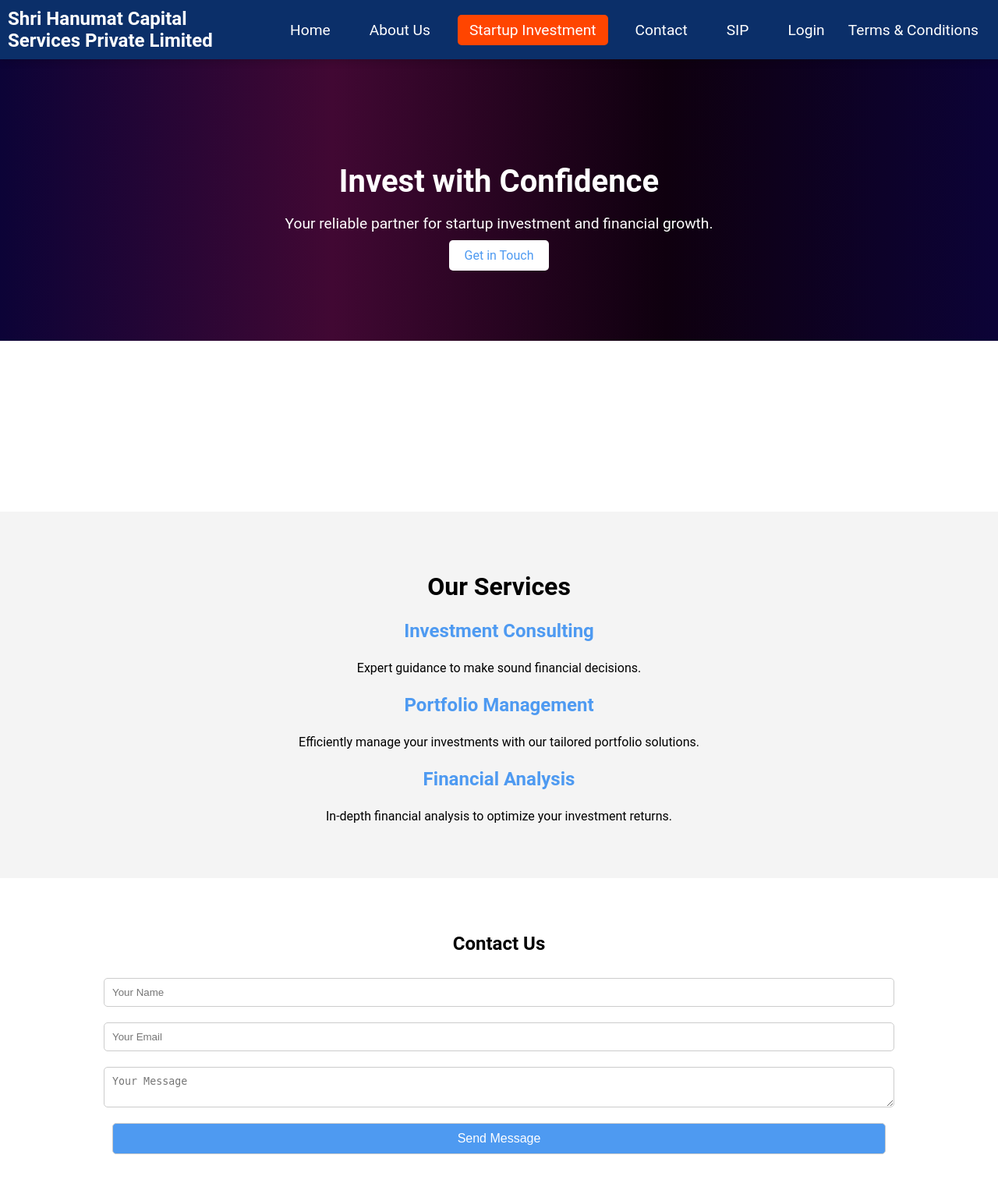
After one commit to theaysha/code, a PHP site: page /startin.php in a window 1280 px wide. The commit adds this page. Shown: the whole page at 78% size. Run offline with PHP 8.4, Linux system fonts and the light colour scheme.

Commit message:
new changes

```diff
--- a/about.php
+++ b/about.php
@@ -256,7 +256,7 @@
   </div>
   <footer>
         <div class="footer-content">
-            <p>Contact: info@shrihanumatcapital.com | +91 9911171525</p>
+        <p>    <a href="mailto:support@shrihanumatcspl090524@gmail.com"> Contact: info shrihanumatcapitalpvt.ltd@gmial.com  </a>| +91 9911171525 </p>
             <ul class="socials">
                 <li><a href="https://www.facebook.com/share/JaFez9VAptHvSKux/"><i class='bx bxl-facebook-circle'></i></a></li>
                 <li><a href="https://x.com/services37736?t=1p9mH_NBXTFVBquX6vAdpQ&s=09"><i class='bx bxl-twitter' ></i></a></li>
--- /dev/null
+++ b/startin.css
@@ -0,0 +1,175 @@
+body {
+  font-family: 'Roboto', sans-serif;
+  margin: 0;
+  padding: 0;
+  /* background-color: #f8f8fa; */
+  background-color: linear-gradient(270deg, #0c0337, #0f000f, #410833, #0c0337);
+}
+a {
+  text-decoration: none;
+  color: #f8f8f8; /* Updated for better contrast */
+  transition: color 0.3s, transform 0.3s; /* Added transform for links */
+}
+
+a:hover {
+  color: #ff4500;
+  transform: scale(1.05); /* Slight scale on hover */
+}
+
+/* Navbar */
+.navbar {
+  background: #0b2f69;
+  color: white;
+  padding: 10px;
+  box-shadow: 0 2px 10px rgba(0, 0, 0, 0.2); /* Added shadow */
+  position: sticky; /* Sticky navbar */
+  top: 0;
+  z-index: 1000; /* Ensure it stays on top */
+}
+
+.container1 {
+  display: flex;
+  justify-content: space-between;
+  align-items: center;
+}
+
+.navbar-title {
+  font-size: 24px;
+  color: white;
+  margin: 0;
+  flex: 1;
+}
+
+.nav-links {
+  list-style: none;
+  display: flex;
+  margin: 0;
+  padding: 0;
+}
+
+.nav-links li {
+  display: inline;
+  margin-left: 20px;
+}
+
+.nav-links a {
+  color: #fff;
+  padding: 8px 15px;
+  transition: background 0.3s, transform 0.3s; /* Added transform */
+  font-size: larger;
+}
+
+.nav-links li a.active {
+  background-color: orangered;
+  border-radius: 5px;
+}
+
+.nav-links a:hover {
+  color: aqua;
+  transform: translateY(-2px); /* Move up on hover */
+}
+
+.menu-toggle {
+  display: none;
+  font-size: 28px;
+  color: #fff;
+  cursor: pointer;
+  transition: transform 0.3s ease-in-out;
+}
+.hero {
+    text-align: center;
+    padding: 100px 20px;
+    background: linear-gradient(270deg, #0c0337, #0f000f, #410833, #0c0337);
+    color: #fff;
+}
+
+.hero h1 {
+    font-size: 2.5rem;
+    margin-bottom: 10px;
+}
+
+.hero p {
+    font-size: 1.2rem;
+}
+
+.cta-button {
+    margin-top: 20px;
+    padding: 10px 20px;
+    background: #fff;
+    color: #4e9af1;
+    text-decoration: none;
+    border-radius: 5px;
+}
+
+.cta-button:hover {
+    background: #f2f2f2;
+}
+
+/* About Section */
+#about {
+    padding: 50px 20px;
+    text-align: center;
+    color: #fff;
+
+}
+
+#about h2 {
+    margin-bottom: 20px;
+    font-size: 2rem;
+}
+
+/* Services Section */
+#services {
+    padding: 50px 20px;
+    background: #f4f4f4;
+    text-align: center;
+}
+
+#services h2 {
+    margin-bottom: 20px;
+    font-size: 2rem;
+}
+
+.service {
+    margin: 20px;
+}
+
+.service h3 {
+    font-size: 1.5rem;
+    color: #4e9af1;
+}
+
+/* Contact Section */
+#contact {
+    padding: 50px 20px;
+    text-align: center;
+}
+
+#contact h2 {
+    margin-bottom: 20px;
+}
+
+form {
+    display: flex;
+    flex-direction: column;
+    align-items: center;
+}
+
+form input, form textarea, form button {
+    width: 80%;
+    padding: 10px;
+    margin: 10px 0;
+    border: 1px solid #ccc;
+    border-radius: 5px;
+}
+
+form button {
+    background: #4e9af1;
+    color: #fff;
+    cursor: pointer;
+    font-size: 1rem;
+}
+
+form button:hover {
+    background: #3a69b2;
+}
--- /dev/null
+++ b/startin.php
@@ -0,0 +1,106 @@
+<!DOCTYPE html>
+<html lang="en">
+<head>
+  <meta charset="UTF-8">
+  <meta name="viewport" content="width=device-width, initial-scale=1.0">
+  <title>Document</title>
+  <link rel="stylesheet" href="startin.css">
+</head>
+<body>
+<nav class="navbar">
+    <!-- <div class="container1">
+    <h2>Shri Hanumat Capital Services Private Limited</h2>
+
+
+
+        <ul class="nav-links">
+            <li><a href="index.php">Home</a></li>
+            <li><a href="about.php" class="active">About Us</a></li>
+            <li><a href=" our services.php">Our Services</a></li>
+            <li><a href="contact.php">Contact</a></li>
+            <li><a href="sip info.php">SIP</a></li>
+
+            <li><a href="login.php" >Login</a></li>
+            <div class="go">
+        <a href="term.php">Terms & Conditions</a>
+
+        </div>
+
+        </ul>
+        <span class="menu-toggle">&#9776;</span>
+</div> -->
+
+<div class="container1">
+    <h1 class="navbar-title">Shri Hanumat Capital Services Private Limited</h1>
+    <span class="menu-toggle">&#9776;</span> <!-- Hamburger icon -->
+    <ul class="nav-links">
+    <li><a href="index.php">Home</a></li>
+            <li><a href="about.php" >About Us</a></li>
+
+            <li><a href="" class="active">Startup Investment</a></li>
+            <li><a href="contact.php">Contact</a></li>
+            <li><a href="sip info.php">SIP</a></li>
+
+            <li><a href="https://wealthelite.in/MutualFund/portfolio/portfolio-report" >Login</a></li>
+            <div class="go">
+        <a href="term.php">Terms & Conditions</a>
+
+        </div>
+
+    </ul>
+</div>
+
+    </nav>
+    <section class="hero">
+    <h1>Invest with Confidence</h1>
+    <p>Your reliable partner for startup investment and financial growth.</p>
+    <a href="#contact" class="cta-button">Get in Touch</a>
+</section>
+
+<!-- About Section -->
+<section id="about">
+    <h2>About Us</h2>
+    <p>Shri Hanumat Capital Services Pvt Ltd specializes in providing investment solutions and financial guidance for startups and small businesses.</p>
+</section>
+
+<!-- Services Section -->
+<section id="services">
+    <h2>Our Services</h2>
+    <div class="service">
+        <h3>Investment Consulting</h3>
+        <p>Expert guidance to make sound financial decisions.</p>
+    </div>
+    <div class="service">
+        <h3>Portfolio Management</h3>
+        <p>Efficiently manage your investments with our tailored portfolio solutions.</p>
+    </div>
+    <div class="service">
+        <h3>Financial Analysis</h3>
+        <p>In-depth financial analysis to optimize your investment returns.</p>
+    </div>
+</section>
+
+<!-- Contact Section -->
+<section id="contact">
+    <h2>Contact Us</h2>
+    <form>
+        <input type="text" placeholder="Your Name" required>
+        <input type="email" placeholder="Your Email" required>
+        <textarea placeholder="Your Message" required></textarea>
+        <button type="submit">Send Message</button>
+    </form>
+</section>
+<script>
+  // Smooth scrolling for navigation
+document.querySelectorAll('a[href^="#"]').forEach(anchor => {
+    anchor.addEventListener('click', function(e) {
+        e.preventDefault();
+        document.querySelector(this.getAttribute('href')).scrollIntoView({
+            behavior: 'smooth'
+        });
+    });
+});
+
+</script>
+</body>
+</html>
--- a/style2.css
+++ b/style2.css
@@ -341,6 +341,11 @@ footer p {
     margin: 10px 0;
     color: #fff;
 }
+footer p a{
+    color: #fff;
+    text-decoration: none;
+
+}
 
 footer a {
     color: #007bff;
```
Also changed, not shown: index.php (+5 -5 lines), new new.php (added, +96 -0 lines), new new.css (added).
